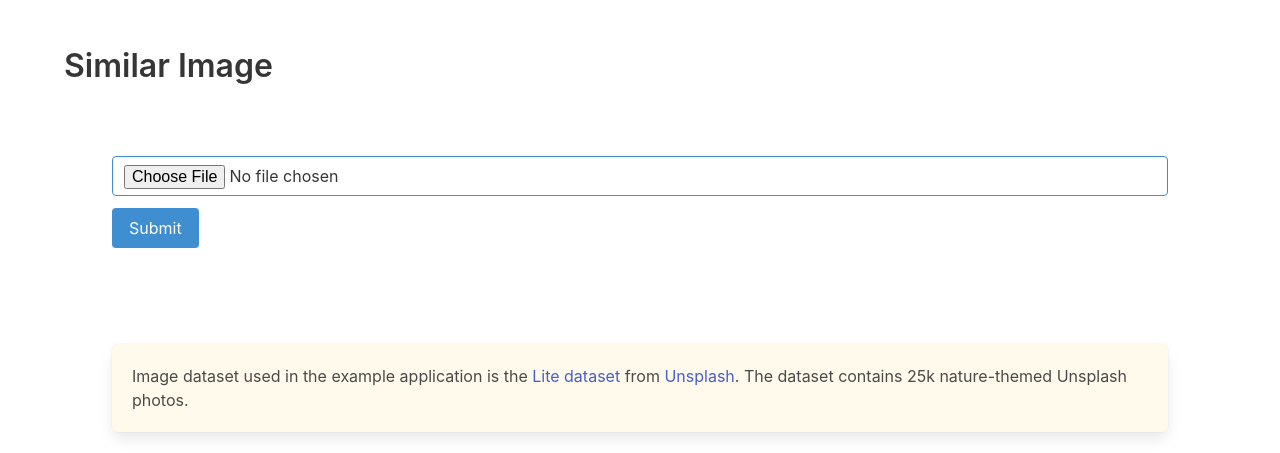
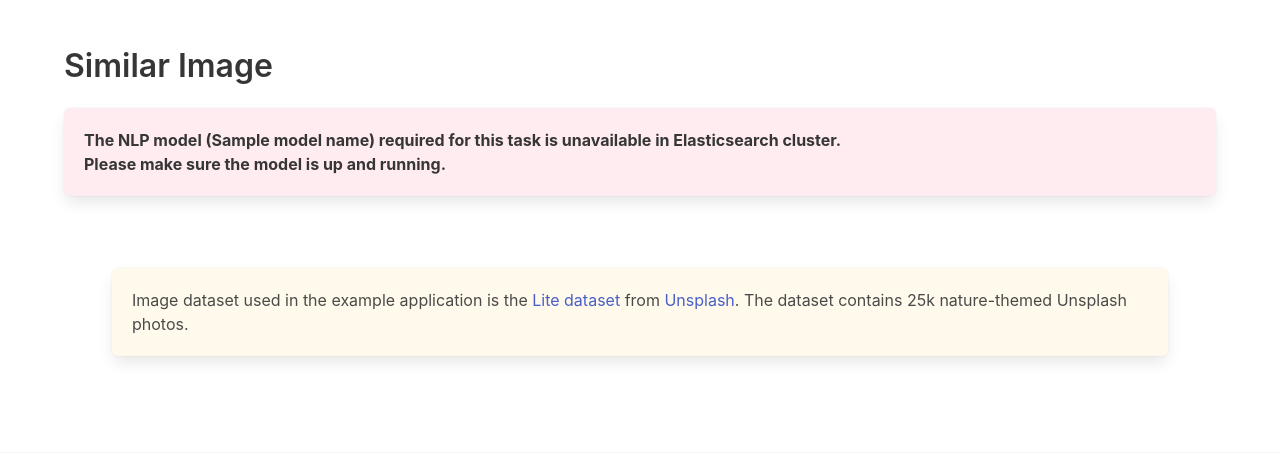
Before and after one commit to radoondas/flask-elastic-nlp, a Flask app: template app/templates/similar_image.html in a window 1280 px wide. Shown: the part 52-505 px from the top of the page. Run offline with Flask 2, Linux system fonts and the light colour scheme; the template is opened without the code that fills it: values that come from a table or form of the project are taken from there, most other values are stand-ins (such as "Sample title", 1, 10 or a date in 2020); parts of the project's set-up code (start-up, migrations or seed data) failed here and were passed over; some libraries are stand-ins or nearby versions.

Commit message:
Adds missing check for the NLP model

```diff
--- a/app/routes.py
+++ b/app/routes.py
@@ -170,43 +170,51 @@ def similar_image():
     if not is_index_present(index_name):
         return render_template('similar_image.html', title='Similar image', index_name=index_name, missing_index=True)
 
-    form = InputFileForm()
-    if request.method == 'POST':
-        if form.validate_on_submit():
-            if request.files['file'].filename == '':
-                return render_template('similar_image.html', title='Similar image', form=form, err='No file selected')
+    is_model_up_and_running(INFER_MODEL_IM_SEARCH)
 
-            filename = secure_filename(form.file.data.filename)
+    if app_models.get(INFER_MODEL_IM_SEARCH) == 'started':
+        form = InputFileForm()
+        if request.method == 'POST':
+            if form.validate_on_submit():
+                if request.files['file'].filename == '':
+                    return render_template('similar_image.html', title='Similar image', form=form,
+                                           err='No file selected', model_up=True)
 
-            url_dir = 'static/tmp-uploads/'
-            upload_dir = 'app/' + url_dir
-            upload_dir_exists = os.path.exists(upload_dir)
-            if not upload_dir_exists:
-                # Create a new directory because it does not exist
-                os.makedirs(upload_dir)
+                filename = secure_filename(form.file.data.filename)
 
-            # physical file-dir path
-            file_path = upload_dir + filename
-            # relative file path for URL
-            url_path_file = url_dir + filename
-            # Save the image
-            form.file.data.save(upload_dir + filename)
+                url_dir = 'static/tmp-uploads/'
+                upload_dir = 'app/' + url_dir
+                upload_dir_exists = os.path.exists(upload_dir)
+                if not upload_dir_exists:
+                    # Create a new directory because it does not exist
+                    os.makedirs(upload_dir)
 
-            image = Image.open(file_path)
-            embedding = image_embedding(image, img_model)
+                # physical file-dir path
+                file_path = upload_dir + filename
+                # relative file path for URL
+                url_path_file = url_dir + filename
+                # Save the image
+                form.file.data.save(upload_dir + filename)
 
-            # Execute KN search over the image dataset
-            search_response = knn_search_images(embedding.tolist())
+                image = Image.open(file_path)
+                embedding = image_embedding(image, img_model)
 
-            # Cleanup uploaded file after not needed
-            # if os.path.exists(file_path):
-            #     os.remove(file_path)
+                # Execute KN search over the image dataset
+                search_response = knn_search_images(embedding.tolist())
 
-            return render_template('similar_image.html', title='Similar image', form=form, search_results=search_response.json()['hits']['hits'], original_file=url_path_file)
+                # Cleanup uploaded file after not needed
+                # if os.path.exists(file_path):
+                #     os.remove(file_path)
+
+                return render_template('similar_image.html', title='Similar image', form=form,
+                                       search_results=search_response.json()['hits']['hits'],
+                                       original_file=url_path_file, model_up=True)
+            else:
+                return redirect(url_for('similar_image'))
         else:
-            return redirect(url_for('similar_image'))
+            return render_template('similar_image.html', title='Similar image', form=form, model_up=True)
     else:
-        return render_template('similar_image.html', title='Similar image', form=form)
+        return render_template('similar_image.html', title='Similar image', model_up=False, model_name=INFER_MODEL_IM_SEARCH)
 
 
 @app.errorhandler(413)
--- a/app/templates/similar_image.html
+++ b/app/templates/similar_image.html
@@ -3,6 +3,7 @@
 {% block content %}
 <h1 class="title">Similar Image</h1>
 {% if not missing_index %}
+{% if model_up %}
     {% if err %}
     <div class="box has-background-danger-light">
         <p>
@@ -24,7 +25,6 @@
 </section>
 
     {% if search_results %}
-
     <section class="section">
         <div class="container">
             <img src="{{ original_file }}">
@@ -77,8 +77,18 @@
             </table>
         </div>
     </section>
+    {% endif %}
+
+{% else %}
+<div class="box has-background-danger-light">
+    <p>
+        <strong> The NLP model ({{ model_name }}) required for this task is unavailable in Elasticsearch cluster. </br>Please make sure
+            the model is up and running.</strong>
+    </p>
+</div>
 
 {% endif %}
+
 {% else %}
 <div class="box has-background-danger-light">
     <p>
```
Lines whose indentation alone changed are shown as unchanged.
